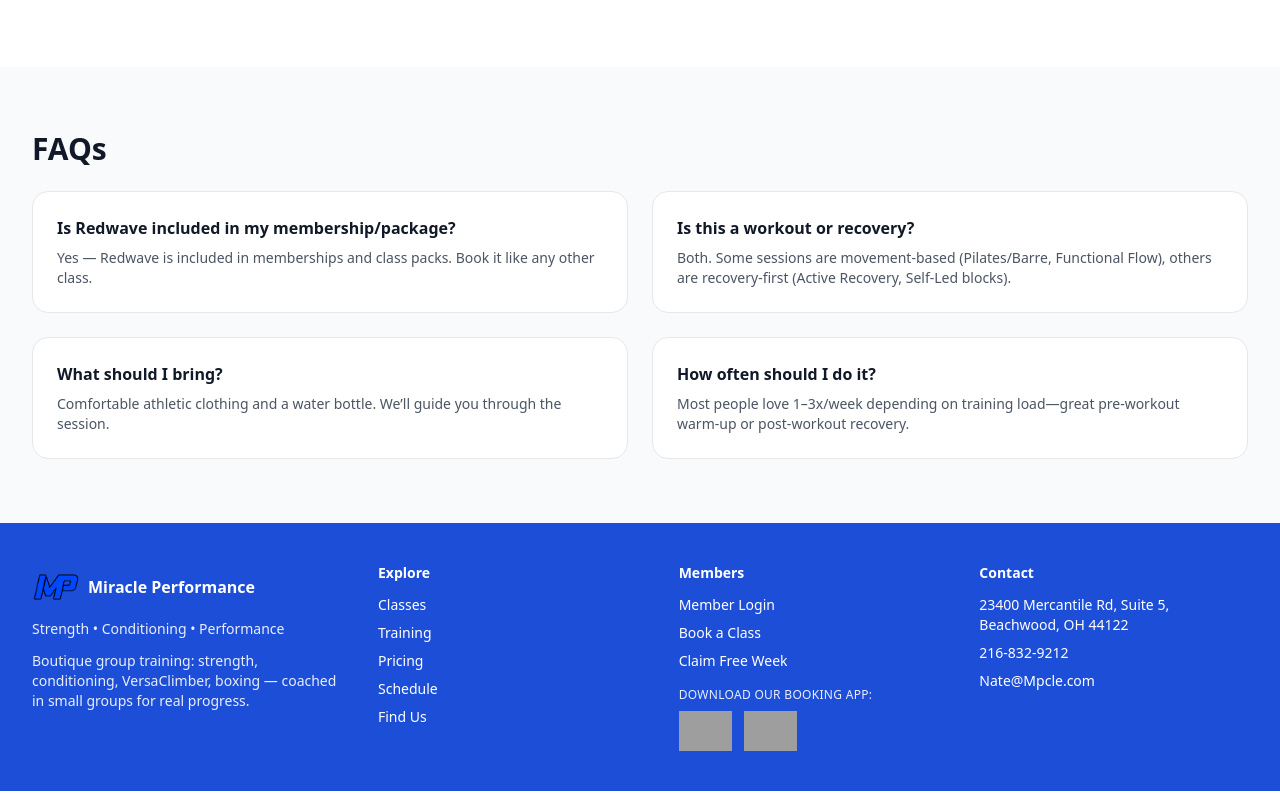
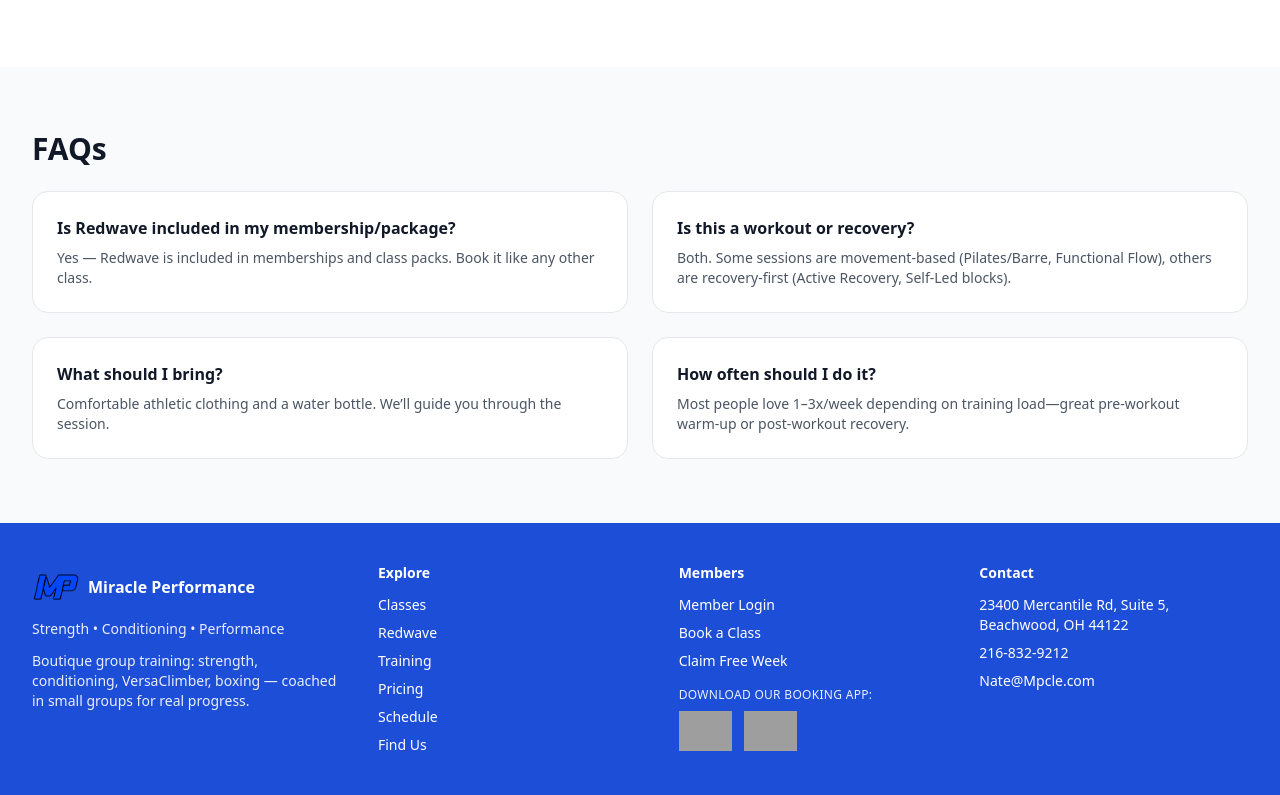
Before and after one commit to N8Mir/Miracle-Performance, a React (Vite) app: page /redwave in a window 1280 px wide. Shown: the part 2420-3215 px from the top of the page. Built offline with nearby package versions, Linux system fonts and the light colour scheme; grey boxes are pictures that could not be loaded.

Commit message:
Update SiteFooter.jsx

```diff
--- a/src/components/SiteFooter.jsx
+++ b/src/components/SiteFooter.jsx
@@ -29,6 +29,7 @@ export default function SiteFooter() {
             <h4 className="font-semibold mb-3">Explore</h4>
             <ul className="space-y-2">
               <li><Link to="/#classes" className="hover:underline">Classes</Link></li>
+              <li><Link to="/redwave" className="hover:underline">Redwave</Link></li>
               <li><Link to="/#training" className="hover:underline">Training</Link></li>
               <li><Link to="/#pricing" className="hover:underline">Pricing</Link></li>
               <li><Link to="/#schedule" className="hover:underline">Schedule</Link></li>
```
